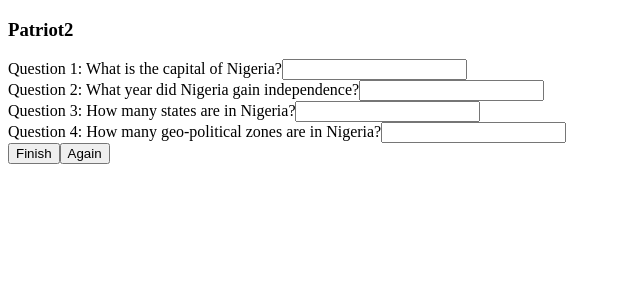
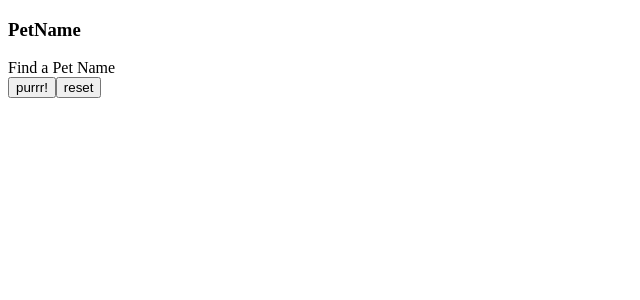
Before and after one commit to laresamdeola/ReactPractise, a React (Create React App) app: page / in a window 1280 px wide. Shown: the top 300 px of the page, without its empty margins (0-640 px from the left). Built offline with nearby package versions, Linux system fonts and the light colour scheme.

Commit message:
Update 4 files - finish Pet Names Generator Part I

```diff
--- a/src/index.js
+++ b/src/index.js
@@ -1,8 +1,8 @@
 import React from "react";
 import { createRoot } from "react-dom/client";
-import { Patriot2 } from "./reactbyprojects/Chapter 4/Patriot2";
+import PetName from "./reactbyprojects/Chapter 6/PetName";
 
 const rootElement = document.getElementById("root");
 const root = createRoot(rootElement);
 
-root.render(<Patriot2 />);
+root.render(<PetName />);
--- a/src/reactbyprojects/Chapter 5/saveScore.js
+++ /dev/null
@@ -1 +0,0 @@
-// 1. Create a function to save the quiz score.
--- /dev/null
+++ b/src/reactbyprojects/Chapter 6/PetName.jsx
@@ -0,0 +1,37 @@
+// 1. Create a simple page. - done
+// 2. A button to click to generate a random name - done
+
+import React, { useState } from "react";
+
+const PetName = () => {
+
+    const [isPetNameCreated, setIsPetNameCreated] = useState(false);
+
+    const RandomPetName = () => {
+        var petDirectory = ["SweetHeart", "Peaches", "Love of My Life",
+        "My Moonlight"];
+        var randomnumber = Math.floor(Math.random() * petDirectory.length);
+        return <h2 style={{ color: "red" }}> {petDirectory[randomnumber]} </h2>;
+    }
+
+    const handleForm = (event) => {
+        event.preventDefault();
+        console.log("Pet Name created");
+        setIsPetNameCreated(true);
+    }
+
+    return (
+        <>
+            <h3>{PetName.name}</h3>
+            <form onSubmit={handleForm}>
+                <label>Find a Pet Name</label>
+                <br />
+                <button type="submit">purrr!</button>
+                <button type="button" onClick={() => setIsPetNameCreated(false)}>reset</button>
+            </form>
+            {isPetNameCreated && <RandomPetName />}
+        </>
+    );
+}
+
+export default PetName;
```
Also changed, not shown: src/reactbyprojects/reactbyprojects.txt.
